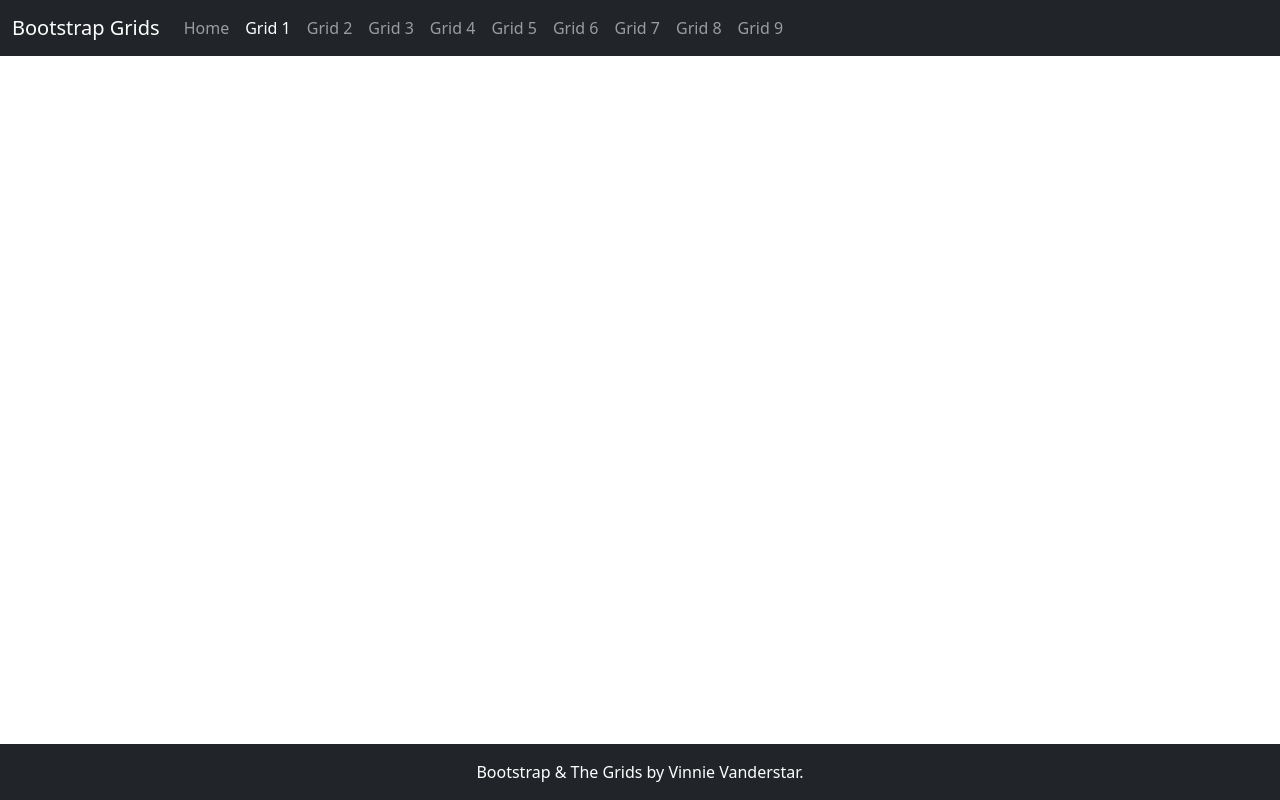
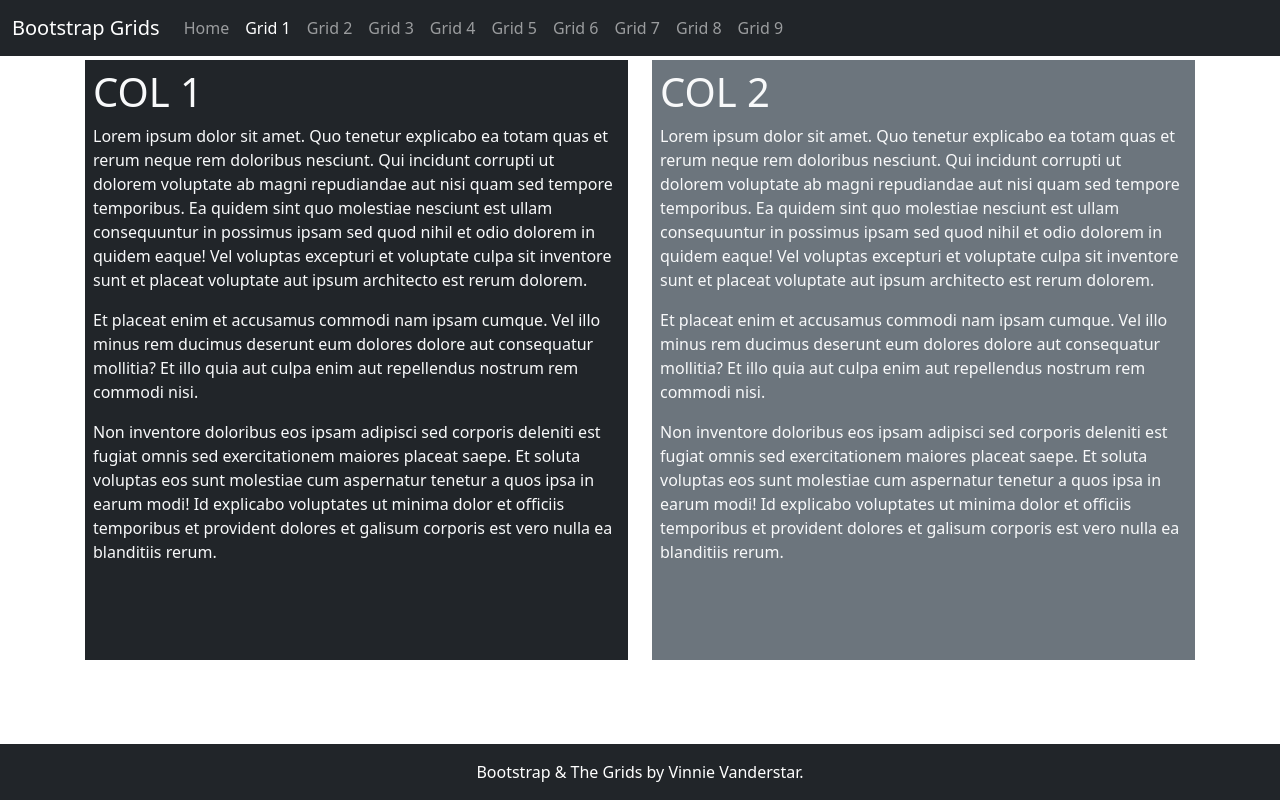
Before and after one commit to dylanjvanderstar/BootStrap-Grids-Project-8.15.22, a plain HTML site: page grid1.html in a window 1280 px wide. Drawn offline with nearby package versions, Linux system fonts and the light colour scheme; a web font is replaced by a local one.

Commit message:
Grid 1
Finished grid 1
Problems balancing the h-100 & minHeight functions need to be looked at more for grid 1

```diff
--- a/css/site.css
+++ b/css/site.css
@@ -20,6 +20,10 @@ main>.container {
 
 }
 
+.minHeight{
+    min-height: 80vh;
+}
+
 
 /* CSS Text*/
 .homeText {
--- a/grid1.html
+++ b/grid1.html
@@ -65,8 +65,21 @@
 </nav>
 
     <main class="flex-shrink-0">
-       <div class="container">
-
+       <div class="container h-100">
+           <div class="row row-cols-1 row-cols-md-2 gy-2 h-100">
+                <div class="col">
+                    <div class="bg-dark text-light p-2 h-100">
+                        <h1>COL 1</h1>
+                        <p>Lorem ipsum dolor sit amet. Quo tenetur explicabo ea totam quas et rerum neque rem doloribus nesciunt. Qui incidunt corrupti ut dolorem voluptate ab magni repudiandae aut nisi quam sed tempore temporibus. Ea quidem sint quo molestiae nesciunt est ullam consequuntur in possimus ipsam sed quod nihil et odio dolorem in quidem eaque! Vel voluptas excepturi et voluptate culpa sit inventore sunt et placeat voluptate aut ipsum architecto est rerum dolorem. </p><p>Et placeat enim et accusamus commodi nam ipsam cumque. Vel illo minus rem ducimus deserunt eum dolores dolore aut consequatur mollitia? Et illo quia aut culpa enim aut repellendus nostrum rem commodi nisi. </p><p>Non inventore doloribus eos ipsam adipisci sed corporis deleniti est fugiat omnis sed exercitationem maiores  placeat saepe. Et soluta voluptas eos sunt molestiae cum aspernatur tenetur a quos ipsa in earum modi! Id explicabo voluptates ut minima dolor et officiis temporibus et provident dolores et galisum corporis est vero nulla ea blanditiis rerum. </p>
+                    </div>
+                </div>
+                <div class="col">
+                    <div class="col bg-secondary text-light p-2 h-100">
+                        <h1>COL 2</h1>
+                        <p>Lorem ipsum dolor sit amet. Quo tenetur explicabo ea totam quas et rerum neque rem doloribus nesciunt. Qui incidunt corrupti ut dolorem voluptate ab magni repudiandae aut nisi quam sed tempore temporibus. Ea quidem sint quo molestiae nesciunt est ullam consequuntur in possimus ipsam sed quod nihil et odio dolorem in quidem eaque! Vel voluptas excepturi et voluptate culpa sit inventore sunt et placeat voluptate aut ipsum architecto est rerum dolorem. </p><p>Et placeat enim et accusamus commodi nam ipsam cumque. Vel illo minus rem ducimus deserunt eum dolores dolore aut consequatur mollitia? Et illo quia aut culpa enim aut repellendus nostrum rem commodi nisi. </p><p>Non inventore doloribus eos ipsam adipisci sed corporis deleniti est fugiat omnis sed exercitationem maiores  placeat saepe. Et soluta voluptas eos sunt molestiae cum aspernatur tenetur a quos ipsa in earum modi! Id explicabo voluptates ut minima dolor et officiis temporibus et provident dolores et galisum corporis est vero nulla ea blanditiis rerum. </p>
+                    </div>
+                </div>
+           </div>
        </div>
     </main>
     <footer class="footer mt-auto py-3 bg-dark sticky-footer">
```
